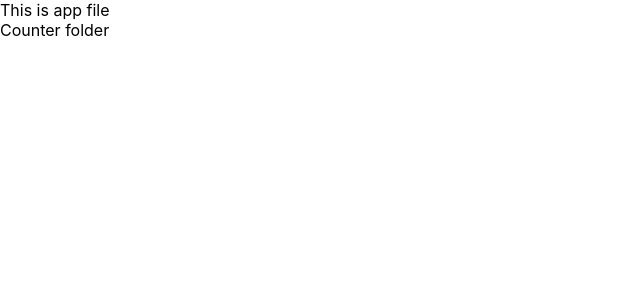
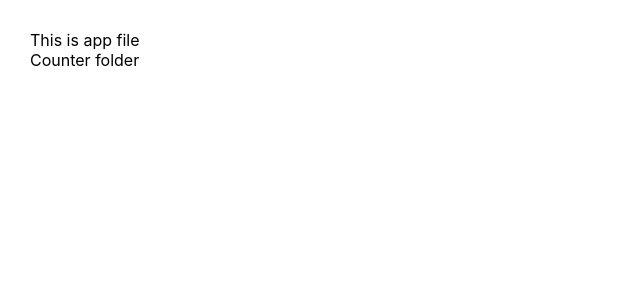
Before and after one commit to shahash11/Sample2, a React (Create React App) app: page / in a window 1280 px wide. Shown: the top 300 px of the page, without its empty margins (0-640 px from the left). Built offline with nearby package versions, Linux system fonts and the light colour scheme.

Commit message:
padding added in css file

```diff
--- a/src/index.css
+++ b/src/index.css
@@ -5,6 +5,7 @@ body {
     sans-serif;
   -webkit-font-smoothing: antialiased;
   -moz-osx-font-smoothing: grayscale;
+  padding:30px
 }
 
 code {
```
